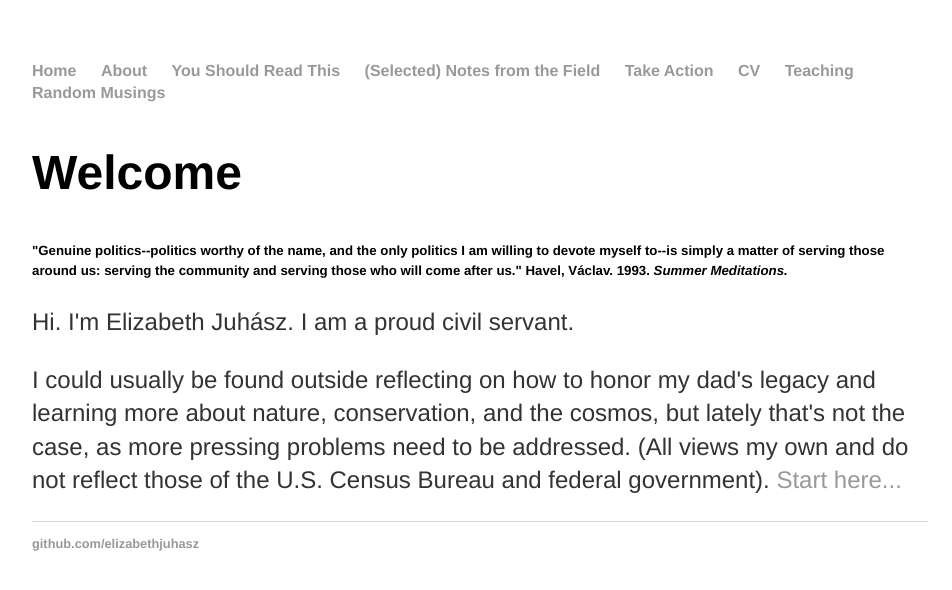
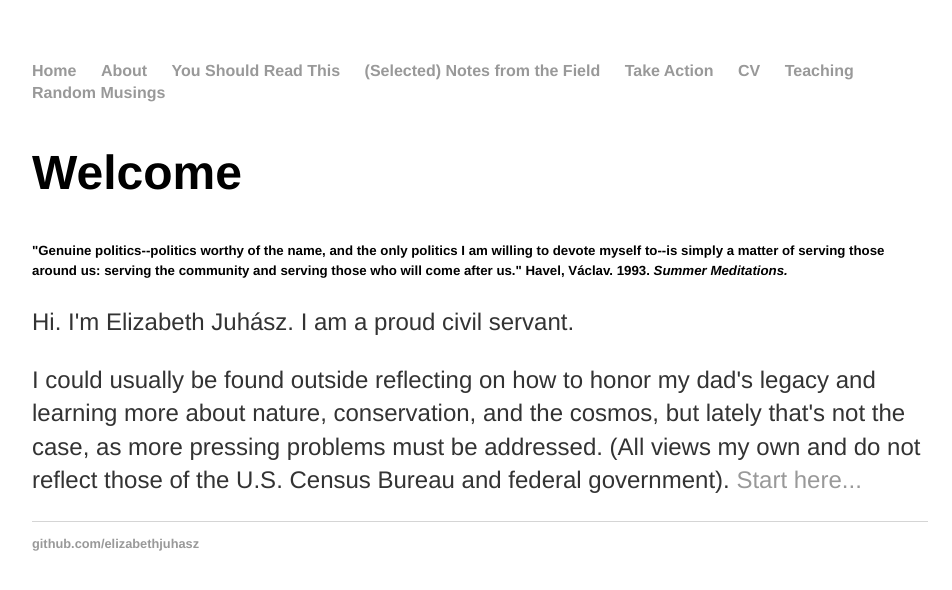
Before and after one commit to elizabethjuhasz/elizabethjuhasz.github.io, a Jekyll site: the page built from index.html, in a window 1280 px wide. Shown: the top 590 px of the page, without its empty margins (160-1112 px from the left). Built offline with Jekyll 4.4.1, drawn with Linux system fonts in a browser that asks for light colours; Markdown is read by kramdown in place of the engine named in the settings.

Commit message:
Update index.html

```diff
--- a/index.html
+++ b/index.html
@@ -6,5 +6,5 @@
 		<div class="blurb">
 			<h1>Welcome</h1>
 			<p><h5>"Genuine politics--politics worthy of the name, and the only politics I am willing to devote myself to--is simply a matter of serving those around us: serving the community and serving those who will come after us." Havel,  Václav. 1993. <i>Summer Meditations.</i></h5></p>
-			<p>Hi. I'm Elizabeth Juhász. I am a proud civil servant. <p> I could usually be found outside reflecting on how to honor my dad's legacy and learning more about nature, conservation, and the cosmos, but lately that's not the case, as more pressing problems need to be addressed.  (All views my own and do not reflect those of the U.S. Census Bureau and federal government).<a href="/The Constitution of the United States of America"> Start here...</a></p></p>
+			<p>Hi. I'm Elizabeth Juhász. I am a proud civil servant. <p> I could usually be found outside reflecting on how to honor my dad's legacy and learning more about nature, conservation, and the cosmos, but lately that's not the case, as more pressing problems must be addressed.  (All views my own and do not reflect those of the U.S. Census Bureau and federal government).<a href="/The Constitution of the United States of America"> Start here...</a></p></p>
 		</div>
```
